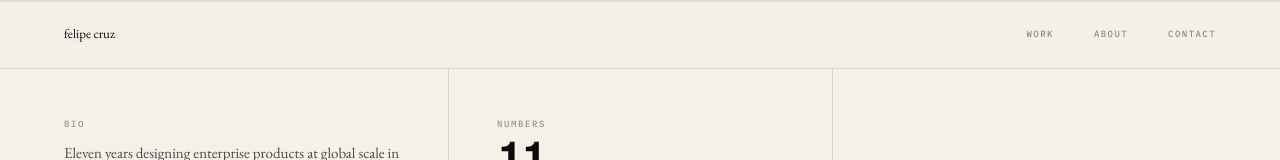
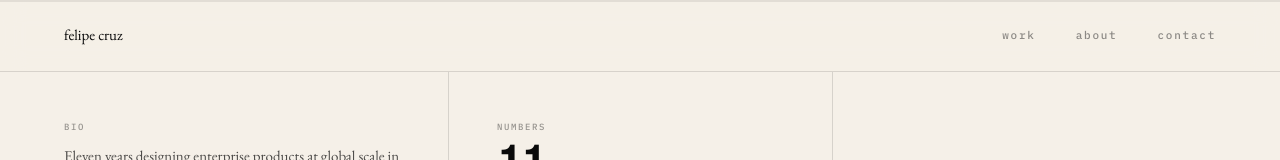
Before and after one commit to cruz-felipe/fcruz-portfolio, a Next.js app: page / in a window 1280 px wide. Shown: the top 160 px of the page. Built offline with nearby package versions, Linux system fonts and the light colour scheme.

Commit message:
top nav layout updates

```diff
--- a/components/Page.tsx
+++ b/components/Page.tsx
@@ -103,13 +103,13 @@ export default function Page({ data }: { data: PageData }) {
         backdropFilter: "blur(12px)",
         WebkitBackdropFilter: "blur(12px)",
       }}>
-        <div style={{ fontFamily: "var(--font-body)", fontSize: "13px", color: "var(--ink)" }}>felipe cruz</div>
+        <div style={{ fontFamily: "var(--font-body)", fontSize: "15px", color: "var(--ink)" }}>felipe cruz</div>
         <div />
         <nav className="nav-links" style={{ display: "flex", gap: "2.5rem", justifyContent: "flex-end" }}>
           {[["work", "#work"], ["about", "#about"], ["contact", "#contact"]].map(([label, href]) => (
             <a key={label} href={href} style={{
-              fontFamily: "var(--font-mono)", fontSize: "9px", fontWeight: 500,
-              letterSpacing: "0.16em", textTransform: "uppercase",
+              fontFamily: "var(--font-mono)", fontSize: "11px", fontWeight: 500,
+              letterSpacing: "0.16em", textTransform: "lowercase",
               color: "var(--muted)", textDecoration: "none", transition: "color 0.15s",
             }}
               onMouseEnter={(e) => { e.currentTarget.style.color = "var(--ink)"; }}
```
